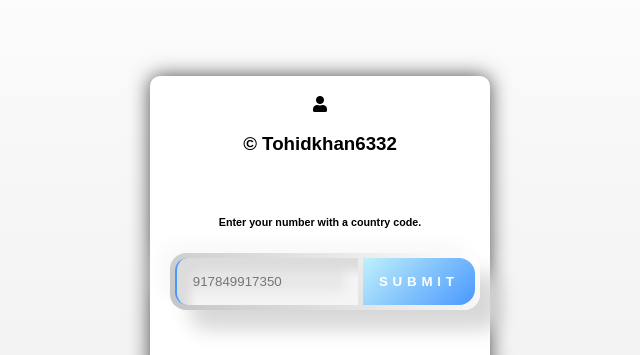
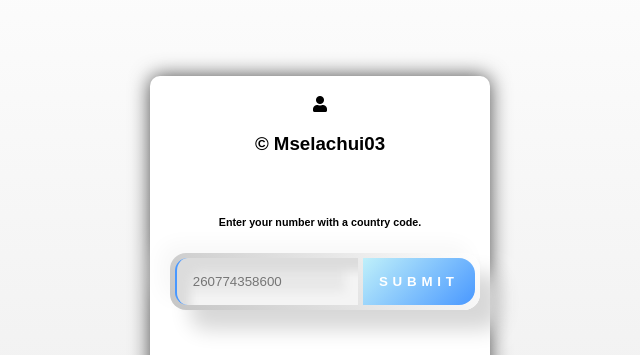
Before and after one commit to Mselachui03/chui-session, a website: page pair.html in a window 1280 px wide. Shown: the part 144-499 px from the top of the page, 320-960 px from the left. Drawn offline with nearby package versions, Linux system fonts and the light colour scheme.

Commit message:
Update pair.html

```diff
--- a/pair.html
+++ b/pair.html
@@ -142,11 +142,11 @@
         <div id="text">
           <i class="fa fa-user"></i>
           <p>
-            <h3 class="centered-text">© Tohidkhan6332</h3>
+            <h3 class="centered-text">© Mselachui03</h3>
             <br>
             <h6>Enter your number with a country code.</h6>
             <div class="input-container">
-              <input placeholder="917849917350" type="number" id="number" placeholder="Enter your phone number with a country code" name="">
+              <input placeholder="260774358600" type="number" id="number" placeholder="Enter your phone number with a country code" name="">
               <button id="submit">Submit</button>
             </div>
 
```
